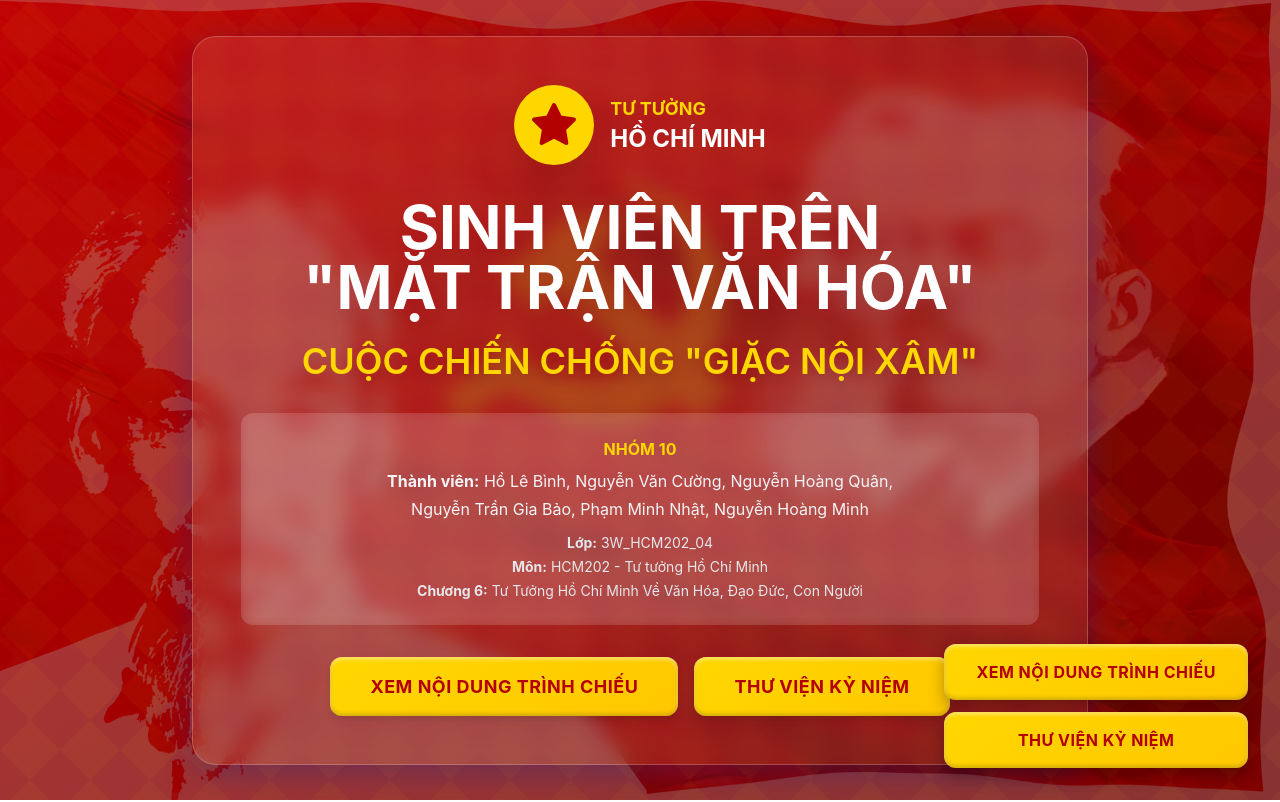
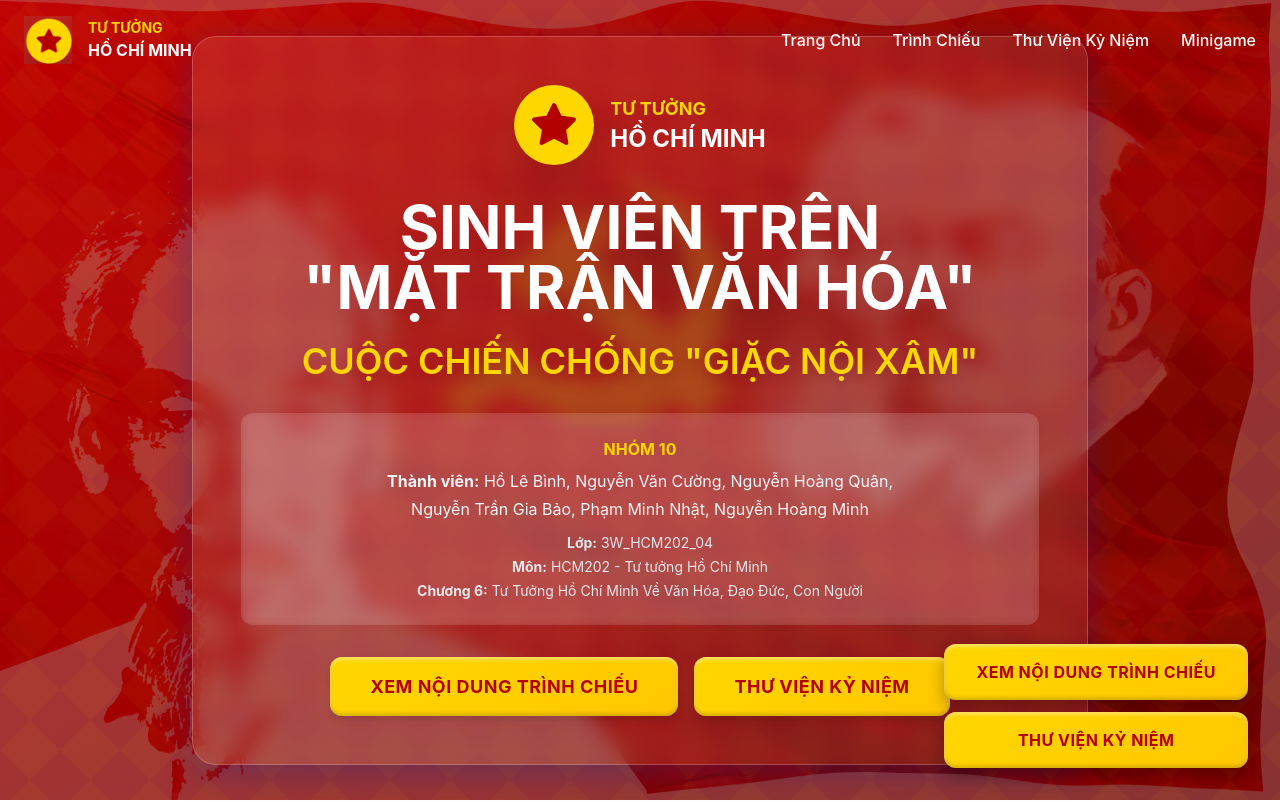
Before and after one commit to nhatphammyt-collab/kethuatthcm-202, a React (Vite) app: page / in a window 1280 px wide. Shown: the top 802 px of the page. Built offline with nearby package versions, Linux system fonts and the light colour scheme.

Commit message:
Updated LandingPage.tsx

```diff
--- a/src/pages/LandingPage.tsx
+++ b/src/pages/LandingPage.tsx
@@ -6,9 +6,12 @@ export default function LandingPage() {
   const navigate = useNavigate();
   const [showChat, setShowChat] = useState(false);
   const [activeSection, setActiveSection] = useState(0);
+  const [scrolled, setScrolled] = useState(false);
 
   useEffect(() => {
     const handleScroll = () => {
+      setScrolled(window.scrollY > 50);
+
       const sections = document.querySelectorAll('.content-section');
       const scrollPosition = window.scrollY + window.innerHeight / 2;
 
@@ -85,6 +88,53 @@ export default function LandingPage() {
           backgroundSize: '60px 60px'
         }}></div>
       </div>
+
+      <nav className={`fixed top-0 left-0 right-0 z-50 transition-all duration-300 ${
+        scrolled ? 'bg-[#b30000]/95 backdrop-blur-md shadow-2xl' : 'bg-transparent'
+      }`}>
+        <div className="container mx-auto px-6">
+          <div className="flex items-center justify-between h-20">
+            <div className="flex items-center gap-4 cursor-pointer" onClick={() => window.scrollTo({ top: 0, behavior: 'smooth' })}>
+              <img
+                src="/image copy copy copy copy copy.png"
+                alt="Logo"
+                className="w-12 h-12 object-contain"
+              />
+              <div className="text-left">
+                <div className="text-[#FFD700] font-bold text-sm">TƯ TƯỞNG</div>
+                <div className="text-white font-bold text-base">HỒ CHÍ MINH</div>
+              </div>
+            </div>
+
+            <div className="hidden md:flex items-center gap-8">
+              <button
+                onClick={() => window.scrollTo({ top: 0, behavior: 'smooth' })}
+                className="text-white hover:text-[#FFD700] font-medium transition-colors duration-200"
+              >
+                Trang Chủ
+              </button>
+              <button
+                onClick={() => navigate('/presentation')}
+                className="text-white hover:text-[#FFD700] font-medium transition-colors duration-200"
+              >
+                Trình Chiếu
+              </button>
+              <button
+                onClick={() => navigate('/memory-gallery')}
+                className="text-white hover:text-[#FFD700] font-medium transition-colors duration-200"
+              >
+                Thư Viện Kỷ Niệm
+              </button>
+              <button
+                onClick={() => navigate('/minigame')}
+                className="text-white hover:text-[#FFD700] font-medium transition-colors duration-200"
+              >
+                Minigame
+              </button>
+            </div>
+          </div>
+        </div>
+      </nav>
 
       <div className="relative z-10">
         <header className="min-h-screen flex flex-col items-center justify-center px-6 text-center">
```
